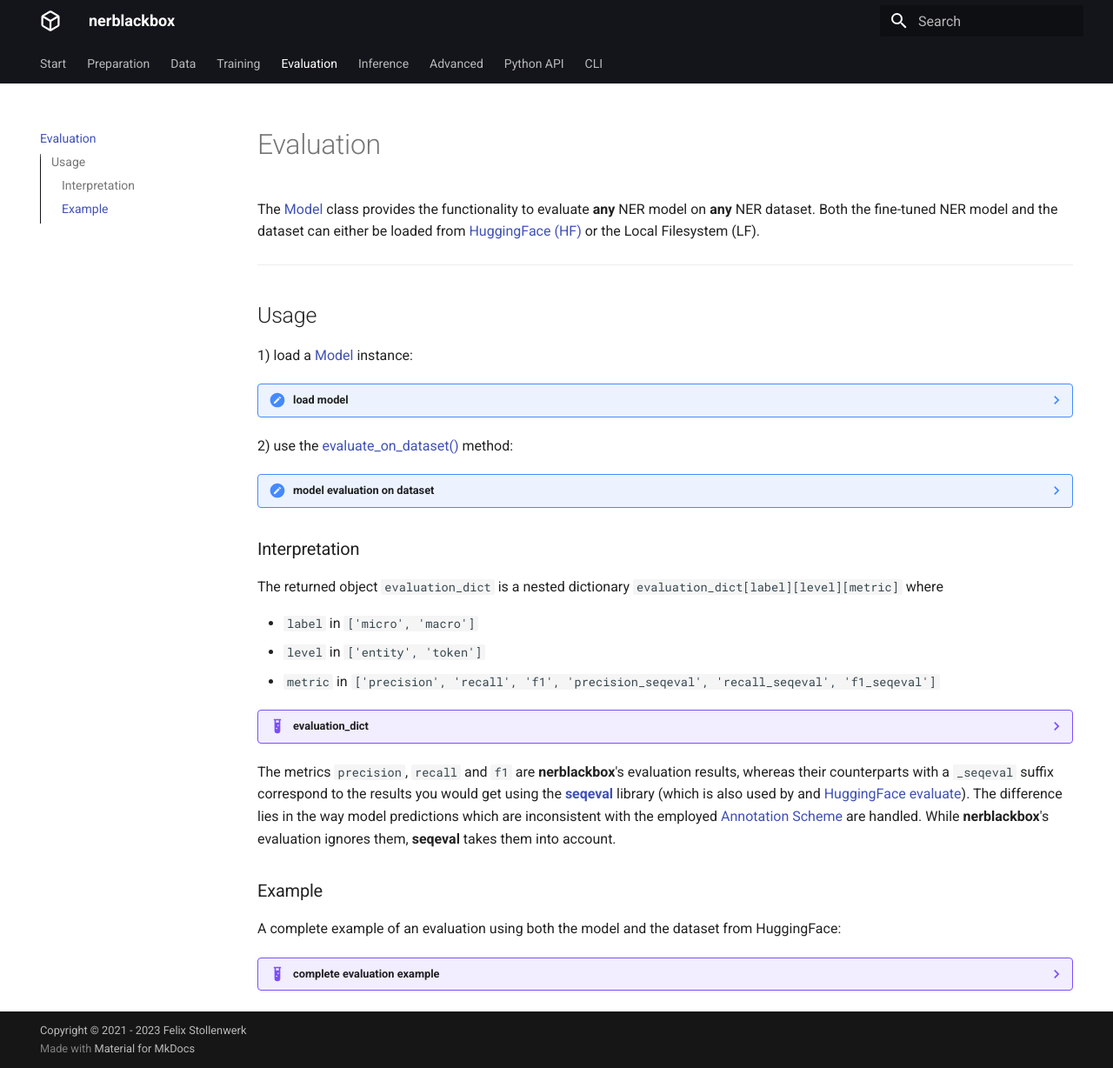
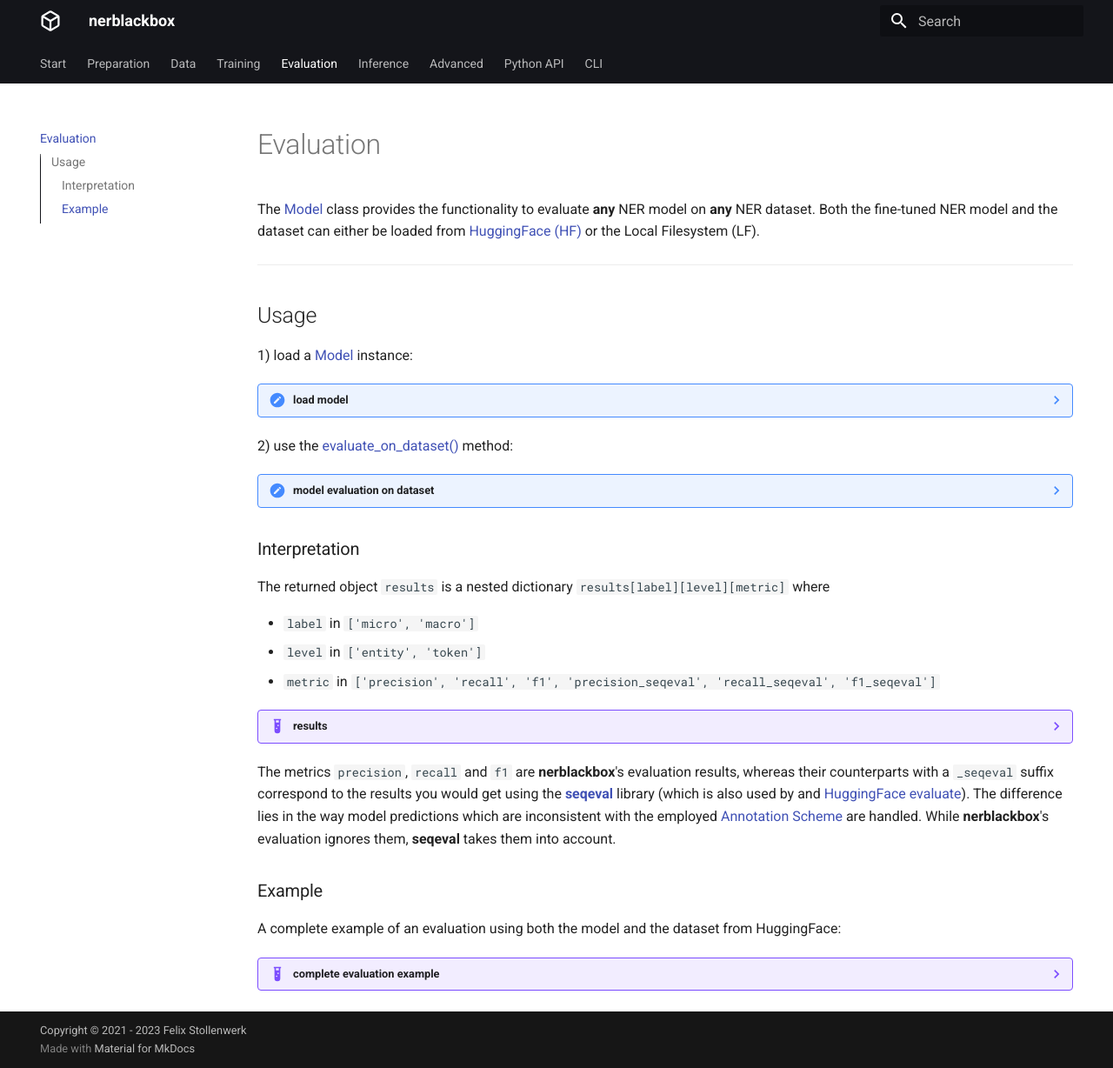
Before and after one commit to flxst/nerblackbox, an MkDocs documentation site: the page built from docs/docs/evaluation.md, in a window 1280 px wide and 1228 px high. Shown: the whole window at 87% size. Built offline with MkDocs 1.6.1 and Material for MkDocs 9.7.7, drawn with Linux system fonts in a browser that asks for light colours.

Commit message:
rename evaluation_dict -> results

````diff
--- a/docs/docs/evaluation.md
+++ b/docs/docs/evaluation.md
@@ -27,26 +27,26 @@
     === "Python"
         ``` python
         # local dataset in standard format (jsonl)
-        evaluation_dict = model.evaluate_on_dataset("<local_dataset_in_standard_format>", "jsonl", phase="test")
+        results = model.evaluate_on_dataset("<local_dataset_in_standard_format>", "jsonl", phase="test")
 
         # local dataset in pretokenized format (csv)
-        evaluation_dict = model.evaluate_on_dataset("<local_dataset_in_pretokenized_format>", "csv", phase="test")
+        results = model.evaluate_on_dataset("<local_dataset_in_pretokenized_format>", "csv", phase="test")
 
         # huggingface dataset in pretokenized format
-        evaluation_dict = model.evaluate_on_dataset("<huggingface_dataset_in_pretokenized_format>", "huggingface", phase="test")
+        results = model.evaluate_on_dataset("<huggingface_dataset_in_pretokenized_format>", "huggingface", phase="test")
         ```
 
 ### Interpretation
 
-The returned object `evaluation_dict` is a nested dictionary `evaluation_dict[label][level][metric]` where
+The returned object `results` is a nested dictionary `results[label][level][metric]` where
 
 - `label` in `['micro', 'macro']`
 - `level` in `['entity', 'token']`
 - `metric` in `['precision', 'recall', 'f1', 'precision_seqeval', 'recall_seqeval', 'f1_seqeval']`
 
-??? example "evaluation_dict"
+??? example "results"
     ``` python
-    evaluation_dict["micro"]["entity"]
+    results["micro"]["entity"]
     # {
     #   'precision': 0.912,
     #   'recall': 0.919,
@@ -71,10 +71,10 @@
         model = Model.from_huggingface("dslim/bert-base-NER")
 
         # 2. evaluate the model on the dataset
-        evaluation_dict = model.evaluate_on_dataset("conll2003", "huggingface", phase="test")
+        results = model.evaluate_on_dataset("conll2003", "huggingface", phase="test")
 
         # 3. inspect the results
-        evaluation_dict["micro"]["entity"]
+        results["micro"]["entity"]
         # {
         #   'precision': 0.912,
         #   'recall': 0.919,
````
Also changed, not shown: docs/docs/index.md (+2 -2 lines), README.rst, 3 other files.
